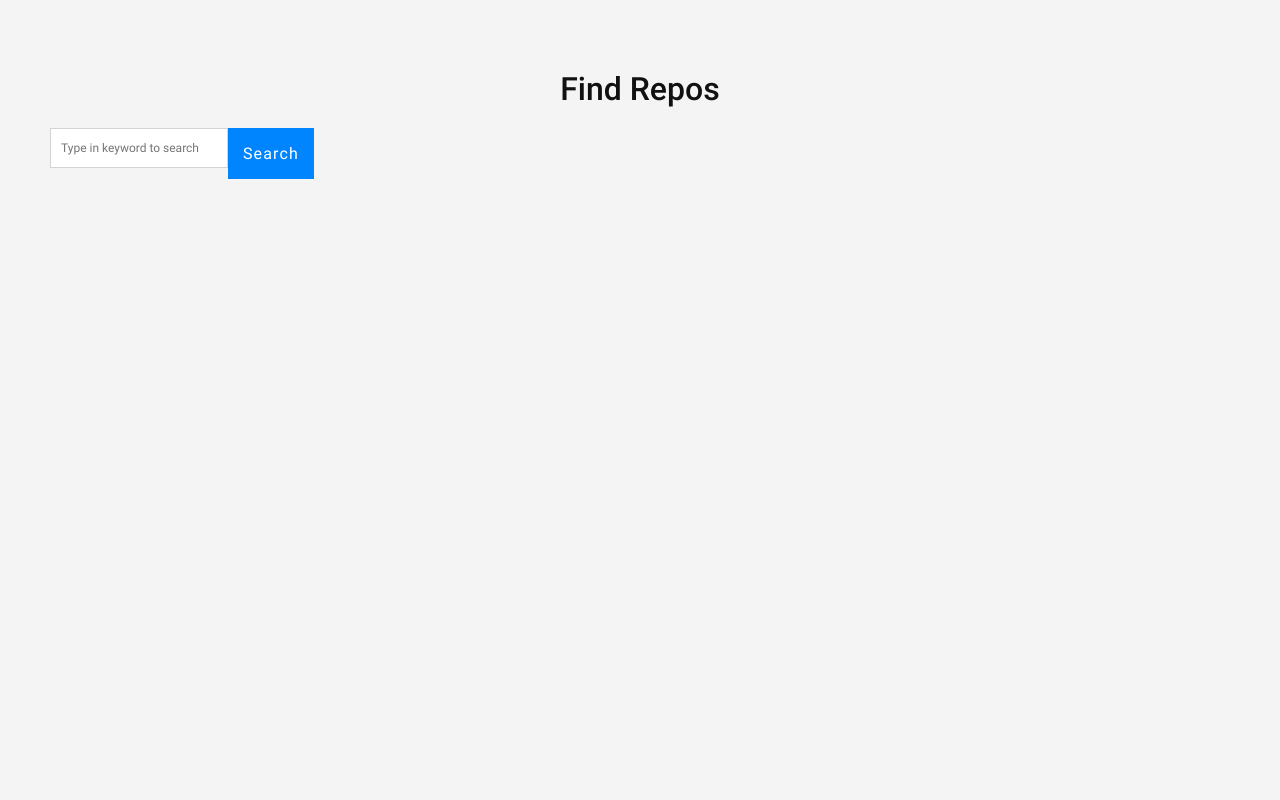
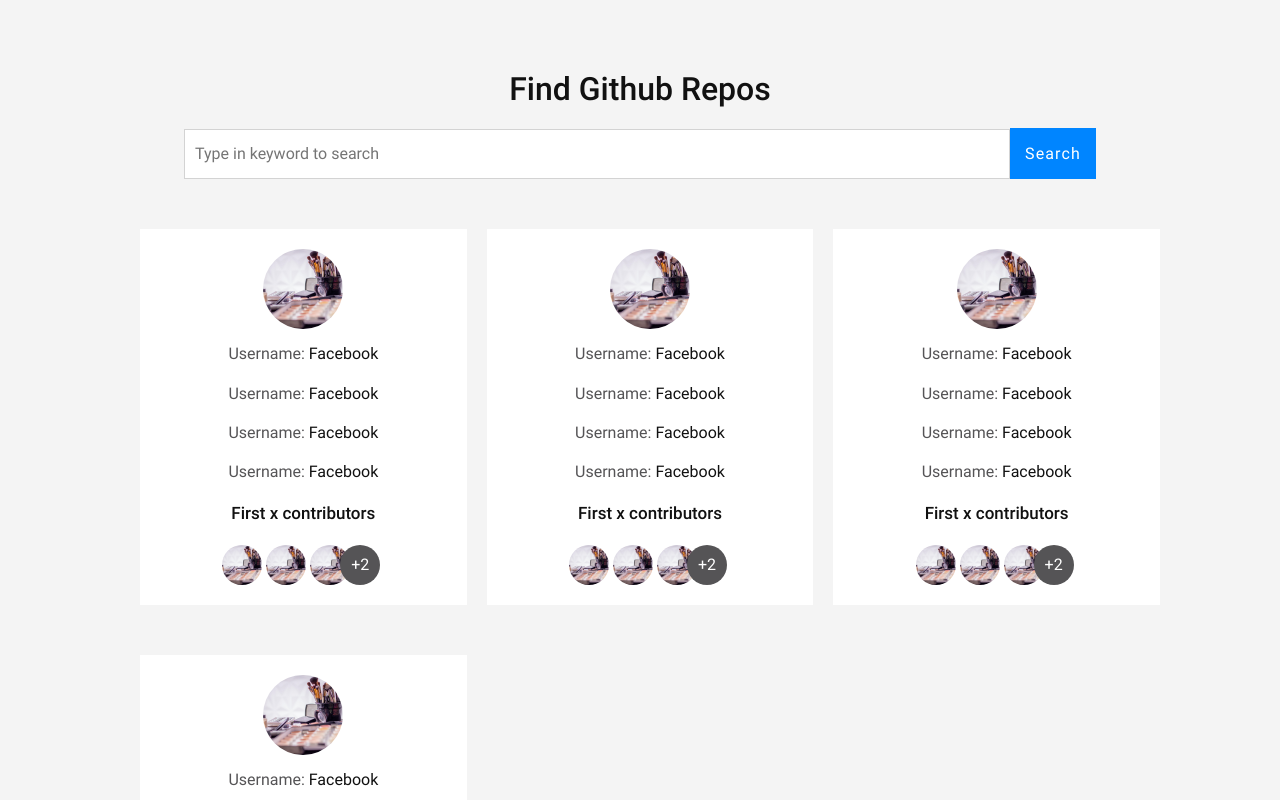
Before and after one commit to eronscode/repo-search, a React (Create React App) app: page / in a window 1280 px wide. Shown: the top 800 px of the page. Built offline with nearby package versions, Linux system fonts and the light colour scheme.

Commit message:
feat: adds card component

```diff
--- a/src/components/Card/index.js
+++ b/src/components/Card/index.js
@@ -1,11 +1,45 @@
-
+import { CardContainer } from "./styles";
+import testImg from "assets/images/text-img.jpg";
 
 function Card() {
-    return (
-        <div>
-
+  return (
+    <CardContainer>
+      <div className='image-container'>
+        <img src={testImg} alt='' />
+      </div>
+      <ul className='info-details'>
+        <li>
+          <span>username:</span> facebook{" "}
+        </li>
+        <li>
+          <span>username:</span> facebook{" "}
+        </li>
+        <li>
+          <span>username:</span> facebook{" "}
+        </li>
+        <li>
+          <span>username:</span> facebook{" "}
+        </li>
+      </ul>
+      <div className='footer'>
+        <p>First x contributors</p>
+        <div className='footer-images'>
+          <div className='footer-items'>
+            <img src={testImg} alt='' />
+          </div>
+          <div className='footer-items'>
+            <img src={testImg} alt='' />
+          </div>
+          <div className='footer-items'>
+            <img src={testImg} alt='' />
+          </div>
+          <div className='footer-items'>
+            <p>+2</p>
+          </div>
         </div>
-    )
+      </div>
+    </CardContainer>
+  );
 }
 
-export default Card
+export default Card;
--- a/src/components/Card/styles.js
+++ b/src/components/Card/styles.js
@@ -0,0 +1,71 @@
+import styled from "styled-components";
+import { color, font } from "styles/styleUtils";
+
+export const CardContainer = styled.div`
+  width: 100%;
+  background-color: ${color.white};
+  padding: 20px;
+  text-align: center;
+  .image-container {
+    height: 80px;
+    width: 80px;
+    border-radius: 50px;
+    overflow: hidden;
+    text-align: center;
+    margin: 0 auto;
+    img {
+      width: 100%;
+      height: 100%;
+      object-fit: cover;
+    }
+  }
+
+  .info-details {
+    display: block;
+    margin: 15px 0 0 0;
+    padding: 0;
+    li {
+      list-style-type: none;
+      margin-bottom: 20px;
+      text-transform: capitalize;
+      span {
+        color: ${color.darkGrey};
+      }
+    }
+  }
+
+  .footer > p {
+    ${font.size(17)}
+    ${font.bold}
+    margin-bottom: 20px;
+  }
+
+  .footer-images {
+    display: flex;
+    justify-content: center;
+    align-items: center;
+  }
+  .footer-items {
+    height: 40px;
+    width: 40px;
+    border-radius: 50px;
+    overflow: hidden;
+    background: ${color.darkGrey};
+    color: ${color.white};
+    text-align: center;
+    vertical-align: center;
+    margin: 0 4px 0 0;
+    display: flex;
+    align-items: center;
+    justify-content: center;
+
+    img {
+      width: 100%;
+      height: 100%;
+      object-fit: cover;
+    }
+    &:last-child {
+      margin-left: -14px;
+    }
+  }
+`;
--- a/src/components/Input/styles.js
+++ b/src/components/Input/styles.js
@@ -33,7 +33,7 @@
   color: ${color.black};
   background: ${color.white};
   transition: background 0.1s;
-  ${font.size(12)};
+  ${font.size(16)};
   line-height: 14px;
 
   &:hover {
@@ -57,10 +57,6 @@
 `;
 
 const ErrorContainer = styled.div`
-  position: absolute;
-  right: -106px;
-  top: -60px;
-  width: 200px;
   text-align: center;
 `;
 
--- a/src/components/SearchPanel/index.js
+++ b/src/components/SearchPanel/index.js
@@ -13,32 +13,44 @@
 
   return (
     <SearchContainer>
-      <h1>Find Repos</h1>
+      <h1>Find Github Repos</h1>
       <div className='search-form'>
-        <div>
+        <div className='input-container'>
           <Input
             placeholder='Type in keyword to search'
             onChange={handleInputChange}
             value={value}
+            type='search'
           />
         </div>
-        <div>
+        <div className='button-container'>
           <Button variant='primary' onClick={() => null}>
             Search
           </Button>
         </div>
       </div>
-      <div className='search-result'>
-          {renderCardList()}
-      </div>
+      <div className='search-result'>{renderCardList()}</div>
     </SearchContainer>
   );
 }
 
 function renderCardList(params) {
-    return(
+  return (
+    <>
+      <div className='search-item'>
         <Card />
-    )
+      </div>
+      <div className='search-item'>
+        <Card />
+      </div>
+      <div className='search-item'>
+        <Card />
+      </div>
+      <div className='search-item'>
+        <Card />
+      </div>
+    </>
+  );
 }
 
 export default SearchPanel;
--- a/src/components/SearchPanel/styles.js
+++ b/src/components/SearchPanel/styles.js
@@ -9,6 +9,38 @@
   }
   .search-form {
     display: flex;
+    justify-content: center;
+    align-items: center;
+  }
+  .input-container {
+    width: 70%;
+    input {
+      height: 50px;
+    }
+  }
+
+  .search-result {
+    display: flex;
+    flex-wrap: wrap;
+    margin: 50px 10px;
+  }
+
+  .search-item {
+    flex-shrink: 0;
+    width: 100%;
+    max-width: 100%;
+  }
+
+  @media screen and (min-width: 966px) {
+    .search-item {
+      flex: 0 0 auto;
+      width: 33.33333333%;
+      padding: 0 0 50px 20px;
+    }
+
+    .search-result {
+      margin: 50px 70px;
+    }
   }
 
   @media screen and (max-width: 768px) {
```
Also changed, not shown: src/assets/images/text-img.jpg (added).
